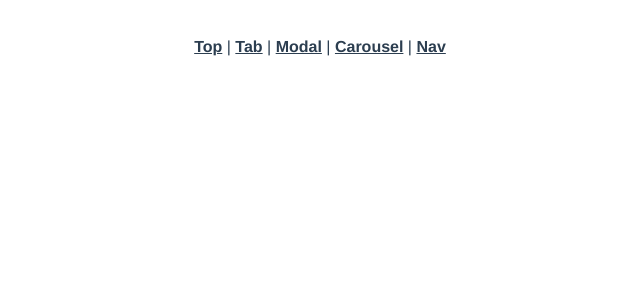
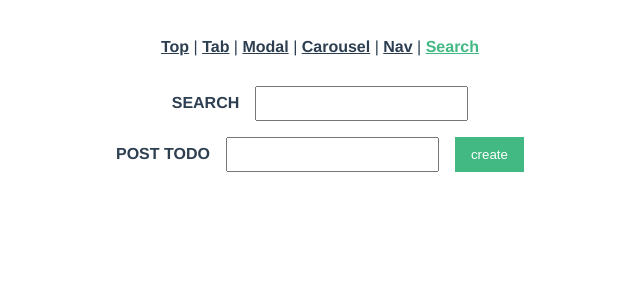
Before and after one commit to yk-port/vue-projects, a Vue app: page /search in a window 1280 px wide. Shown: the top 300 px of the page, without its empty margins (320-960 px from the left). Built offline with nearby package versions, Linux system fonts and the light colour scheme.

Commit message:
feat: search

```diff
--- a/src/App.vue
+++ b/src/App.vue
@@ -4,7 +4,8 @@
     <router-link to="/tab">Tab</router-link> |
     <router-link to="/modal">Modal</router-link> |
     <router-link to="/carousel">Carousel</router-link> |
-    <router-link to="/nav">Nav</router-link>
+    <router-link to="/nav">Nav</router-link> |
+    <router-link to="/search">Search</router-link>
   </div>
   <router-view />
 </template>
--- a/src/router/index.ts
+++ b/src/router/index.ts
@@ -4,6 +4,7 @@ import Tab from "../views/Tab.vue";
 import Modal from "../views/Modal.vue";
 import Carousel from "../views/Carousel.vue";
 import Nav from "../views/Nav.vue";
+import Search from "../views/Search.vue";
 
 const routes: Array<RouteRecordRaw> = [
   {
@@ -31,6 +32,11 @@ const routes: Array<RouteRecordRaw> = [
     name: "Nav",
     component: Nav,
   },
+  {
+    path: "/search",
+    name: "Search",
+    component: Search,
+  },
 ];
 
 const router = createRouter({
--- /dev/null
+++ b/src/views/Search.vue
@@ -0,0 +1,107 @@
+<template>
+  <label for="search">SEARCH</label>
+  <input type="search" id="search" v-model="query" />
+  <ul>
+    <li v-for="(todo, index) in filteredTodos" :key="index">
+      {{ todo.item }}
+    </li>
+  </ul>
+
+  <label>POST TODO</label>
+  <input type="text" v-model="newItem" />
+  <button
+    type="submit"
+    @click.prevent="createTodo()"
+    class="button button--submit"
+  >
+    create
+  </button>
+  <ul>
+    <li v-for="(todo, index) in todos" :key="index">
+      <input type="checkbox" v-model="todo.isDone" />
+      <span :class="{ done: todo.isDone }">
+        {{ todo.item }}
+      </span>
+      <button @click="deleteTodo(index)" class="button button--delete">
+        delete
+      </button>
+    </li>
+  </ul>
+</template>
+
+<script lang="ts">
+import { defineComponent, ref, reactive, toRefs, computed } from "vue";
+
+type Todo = {
+  item: string;
+  isDone: boolean;
+}[];
+
+export default defineComponent({
+  setup() {
+    const newItem = ref("");
+    const query = ref("");
+    const todos: Todo = reactive([]);
+
+    const createTodo = () => {
+      if (!newItem.value) return;
+      todos.push({ item: newItem.value, isDone: false });
+      newItem.value = "";
+    };
+    const deleteTodo = (index: number) => {
+      todos.splice(index, 1);
+    };
+
+    const filteredTodos = computed(() => {
+      if (!query.value) return;
+      return todos.filter((todo) => {
+        return todo.item.indexOf(query.value) !== -1;
+      });
+    });
+
+    return {
+      newItem,
+      query,
+      todos,
+      createTodo,
+      deleteTodo,
+      filteredTodos,
+      ...toRefs(todos),
+    };
+  },
+});
+</script>
+
+<style lang="scss" scoped>
+input {
+  padding: 8px 16px;
+}
+label {
+  margin-right: 16px;
+  font-weight: bold;
+}
+li {
+  margin-bottom: 4px;
+}
+.button {
+  border: none;
+  margin-left: 16px;
+  color: #fff;
+  cursor: pointer;
+  &:hover {
+    opacity: 0.8;
+  }
+  &--submit {
+    height: 35px;
+    padding: 0 16px;
+    background: #42b983;
+  }
+  &--delete {
+    padding: 4px 16px;
+    background: #b95642;
+  }
+}
+.done {
+  text-decoration: line-through;
+}
+</style>
```
